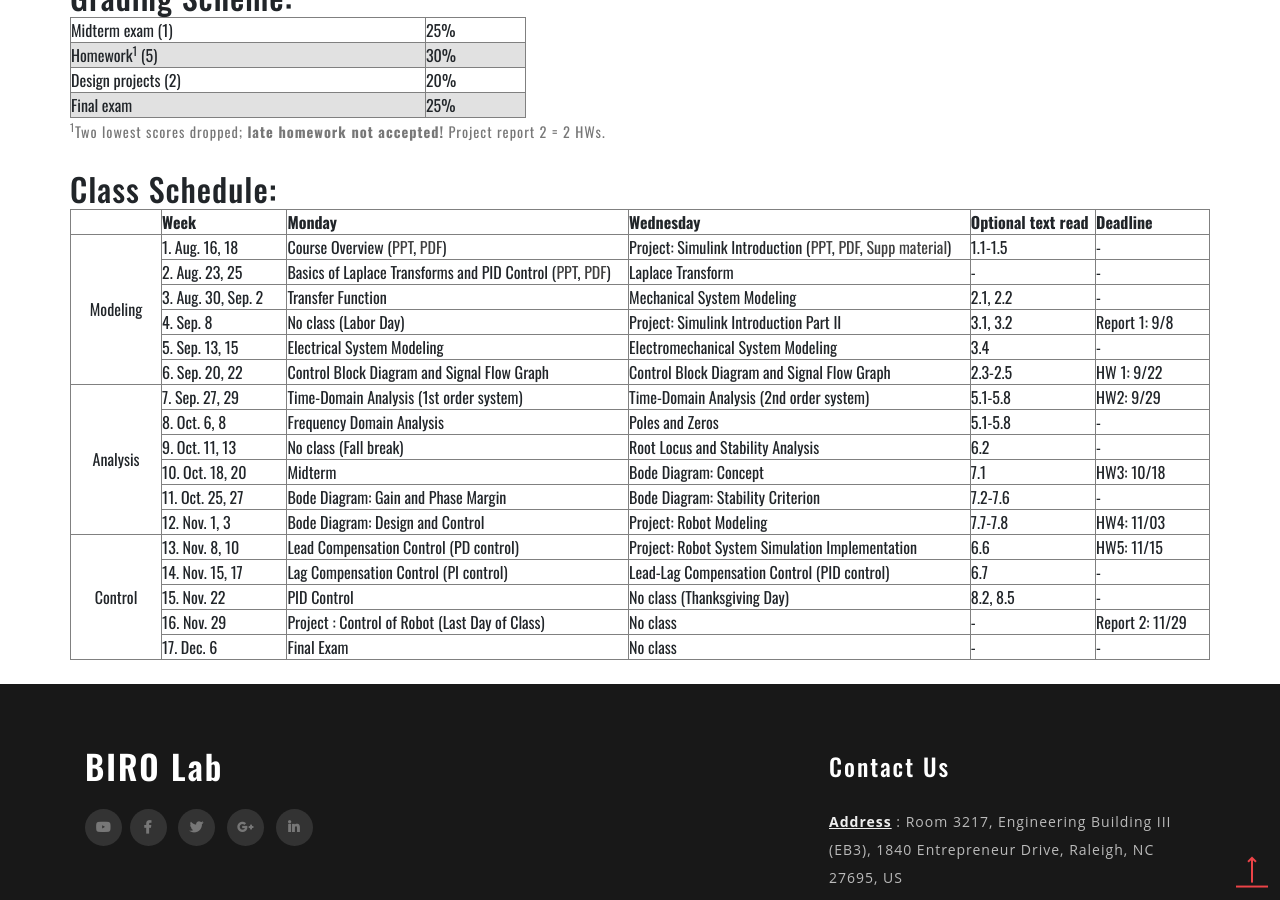
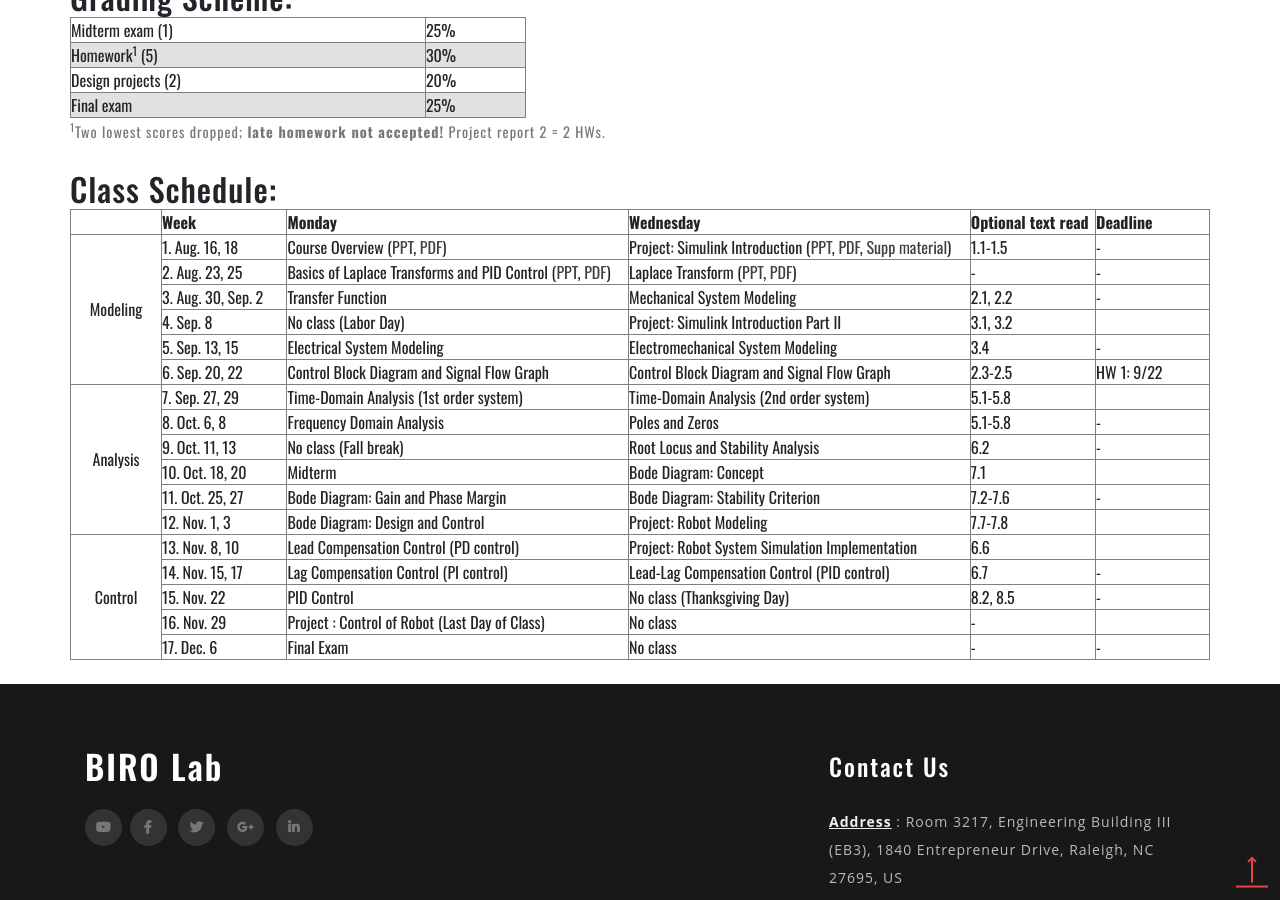
Before and after one commit to assistiverobotcenter/assistiverobotcenter, a Jekyll site: the page built from courses/2021Fall-MAE435/overview.html, in a window 1280 px wide and 900 px high, scrolled down 797 px. Built offline with Jekyll 4.4.1, drawn with Linux system fonts in a browser that asks for light colours.

Commit message:
Updated MAE435 page

```diff
--- a/courses/2021Fall-MAE435/overview.html
+++ b/courses/2021Fall-MAE435/overview.html
@@ -179,7 +179,7 @@ sections:
                               <tr>
                                 <td>2. Aug. 23, 25</td>
                                 <td>Basics of Laplace Transforms and PID Control (<a href="https://www.dropbox.com/s/xzqixxwjil9vlk5/Lecture%203-%20Basics%20of%20Laplace%20Transfer%20and%20PID%20Control.pptx?dl=0">PPT</a>,  <a href="https://www.dropbox.com/s/wl3hcfue83bhvm0/Lecture%203-%20Basics%20of%20Laplace%20Transfer%20and%20PID%20Control.pdf?dl=0">PDF</a>)</td>
-                                <td><a xhref="https://www.dropbox.com/s/o67u5ihh51dct2w/Lecture%204%20-%20Project%20Simulation%20of%20Motor%20Model%20and%20PID%20Control.pptx?dl=0">Laplace Transform</a> </td>
+                                <td>Laplace Transform (<a href="https://www.dropbox.com/s/q36e4cwwezk6xhv/Lecture%204%20-%20Laplace%20Transform.pptx?dl=0">PPT</a>,  <a href="https://www.dropbox.com/s/fcu0l73bxrqrqbf/Lecture%204%20-%20Laplace%20Transform.pdf?dl=0">PDF</a>) </td>
                                 <td>-</td>
                                 <td>-</td>
                               </tr>
@@ -195,7 +195,8 @@ sections:
                                 <td>No class (Labor Day) </td>
                                 <td><a xhref="https://www.dropbox.com/s/oyx5fihumz3jvak/Lecture%207%20-%20Mechanical%20System%20Modelling.pptx?dl=0">Project: Simulink Introduction Part II</a> </td>
                                 <td>3.1, 3.2</td>
-                                <td>Report 1: 9/8</td>
+                                <td></td>
+                                <!-- <td>Report 1: 9/8</td> -->
                               </tr>
                               <tr>
                                 <td>5. Sep. 13, 15</td>
@@ -227,7 +228,8 @@ sections:
                             <td><a xhref="https://www.dropbox.com/s/p7p9gcdn6temrge/Lecture%2012%20-%20Time-Domain%20Analysis%20%281st%20order%20system%29.pptx?dl=0">Time-Domain Analysis (1st order system)</a> </td>
                             <td><a xhref="https://www.dropbox.com/s/bfmvchhaecgey6y/Lecture%2013%20-%20Time-Domain%20Analysis%20%282nd%20order%20system%29.pptx?dl=0">Time-Domain Analysis (2nd order system)</a> </td>
                             <td>5.1-5.8</td>
-                            <td>HW2: 9/29</td>
+                            <td></td>
+                            <!-- <td>HW2: 9/29</td> -->
                           </tr>
                           <tr>
                             <td>8. Oct. 6, 8</td>
@@ -248,7 +250,8 @@ sections:
                             <td>Midterm</td>
                             <td><a xhref="https://www.dropbox.com/s/16kklegzkuuwg0c/Lecture%2017%20-%20Bode%20Diagram%20Concept.pptx?dl=0">Bode Diagram: Concept</a> </td>
                             <td>7.1</td>
-                            <td>HW3: 10/18</td>
+                            <td></td>
+                            <!-- <td>HW3: 10/18</td> -->
                           </tr>
                           <tr>
                             <td>11. Oct. 25, 27</td>
@@ -262,7 +265,8 @@ sections:
                             <td><a xhref="https://www.dropbox.com/s/gb8g3v5efwvjr7o/Lecture%2020%20-%20Bode%20Diagram%20Design%20and%20Control.pptx?dl=0">Bode Diagram: Design and Control</a> </td>
                             <td><a xhref="https://www.dropbox.com/s/tc4tghhyozbso9i/Lecture%2021%20-%20Project%20Robot%20Modeling.pptx?dl=0">Project: Robot Modeling</a> </td>
                             <td>7.7-7.8</td>
-                            <td>HW4: 11/03</td>
+                            <td></td>
+                            <!-- <td>HW4: 11/03</td> -->
                           </tr>
 
                           <tr>
@@ -273,7 +277,8 @@ sections:
                             <td><a xhref="https://www.dropbox.com/s/ddsd6vn17ljjt1c/Lecture%2022%20-%20Lead%20Compensation%20Control%20%28PD%20control%29.pptx?dl=0">Lead Compensation Control (PD control)</a> </td>
                             <td><a xhref="https://www.dropbox.com/s/6y54sbchi5pxxwi/Lecture%2023%20-%20Project%20Robot%20System%20Simulation%20Implementation.pptx?dl=0">Project: Robot System Simulation Implementation</a> </td>
                             <td>6.6</td>
-                            <td>HW5: 11/15</td>
+                            <td></td>
+                            <!-- <td>HW5: 11/15</td> -->
                           </tr>
                           <tr>
                             <td>14. Nov. 15, 17</td>
@@ -294,7 +299,8 @@ sections:
                             <td><a xhref="https://www.dropbox.com/s/74g616yinu1h7h5/Lecture%2027%20-%20Project%20%20Control%20of%20Robot%20%28Last%20Day%20of%20Class%29.pptx?dl=0">Project : Control of Robot (Last Day of Class)</a> </td>
                             <td>No class </td>
                             <td>-</td>
-                            <td>Report 2: 11/29</td>
+                            <td></td>
+                            <!-- <td>Report 2: 11/29</td> -->
                           </tr>
                           <tr>
                             <td>17. Dec. 6</td>
```
